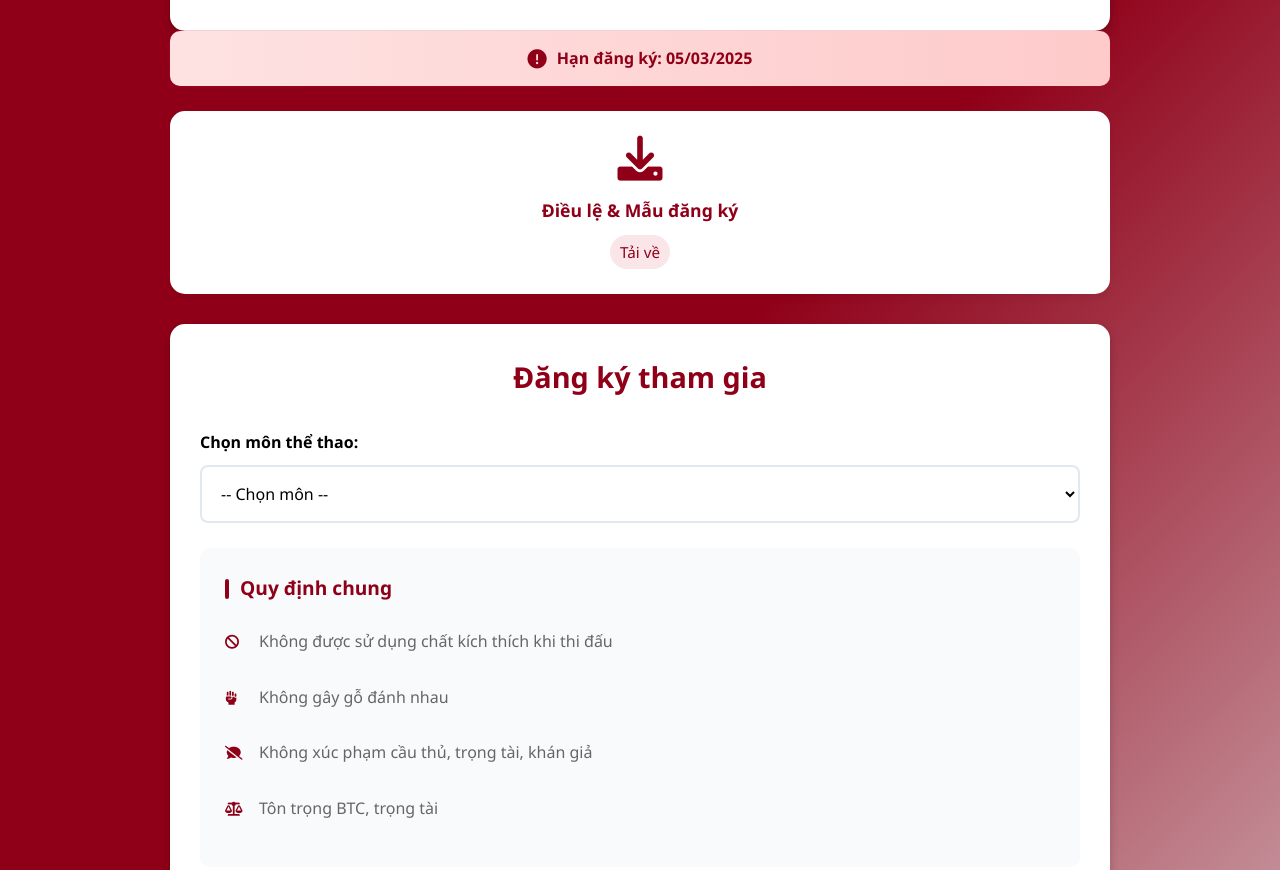
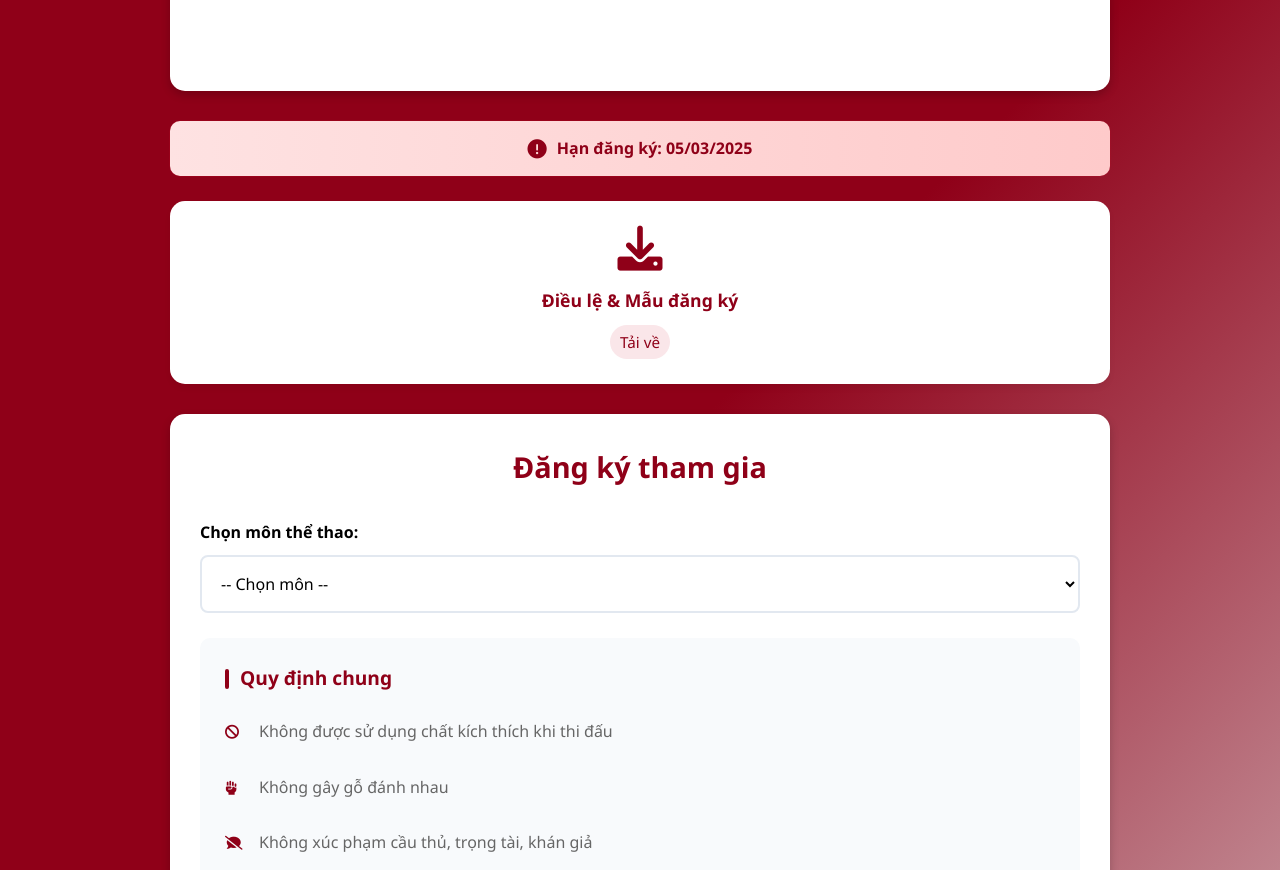
Before and after one commit to NSHUNG15/HoiThaoDoanTruongKHMT, a plain HTML site: page next-page.html in a window 1280 px wide. Shown: the part 1560-2430 px from the top of the page. Drawn offline with Linux system fonts and the light colour scheme.

Commit message:
Feat: new page

```diff
--- a/style.css
+++ b/style.css
@@ -167,6 +167,7 @@
 }
 
 .section {
+    margin-top: var(--spacing-xl);
 background: var(--white);
 border-radius: var(--radius-lg);
 padding: var(--spacing-xl);
@@ -735,6 +736,7 @@
 
 /* Deadline Alert Styles */
 .deadline-alert {
+margin-top: var(--spacing-xl);
 background: linear-gradient(to right, #fee2e2, #fecaca);
 color: var(--primary-red);
 padding: var(--spacing-md);
```
